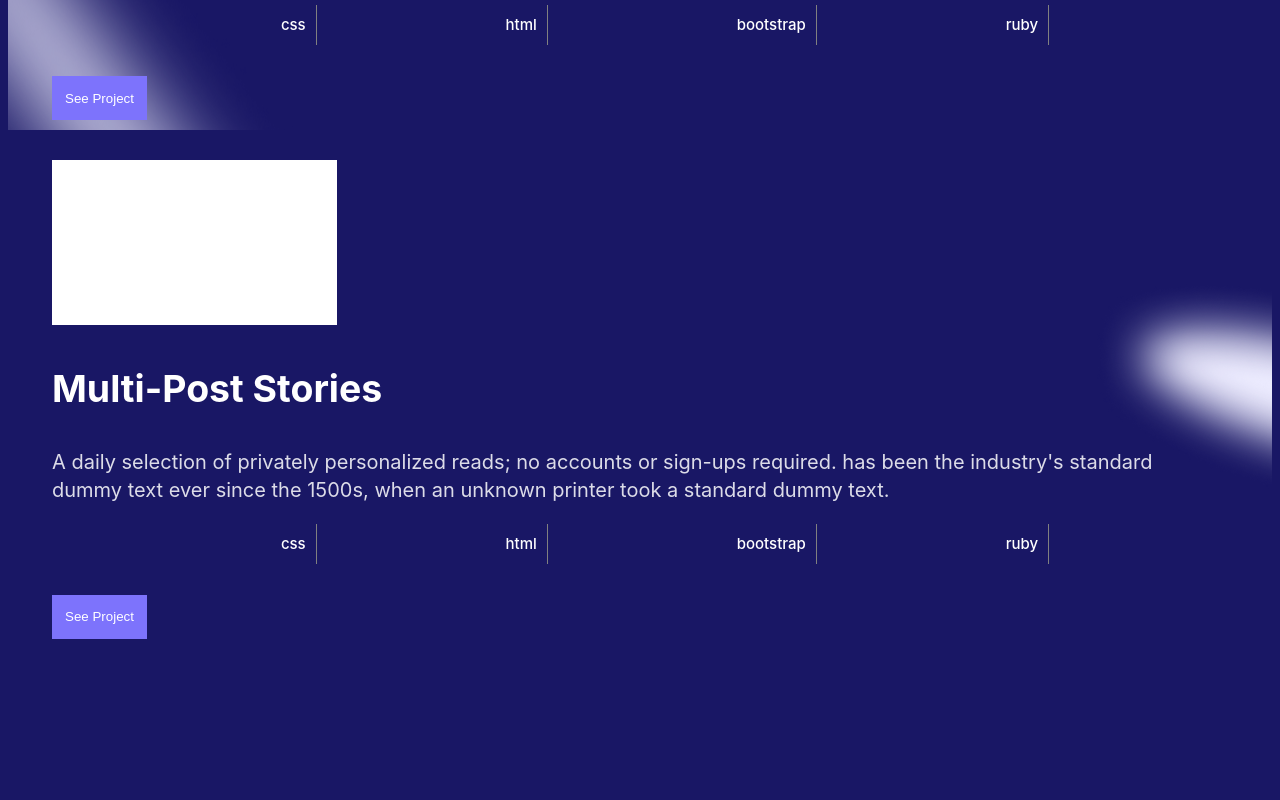
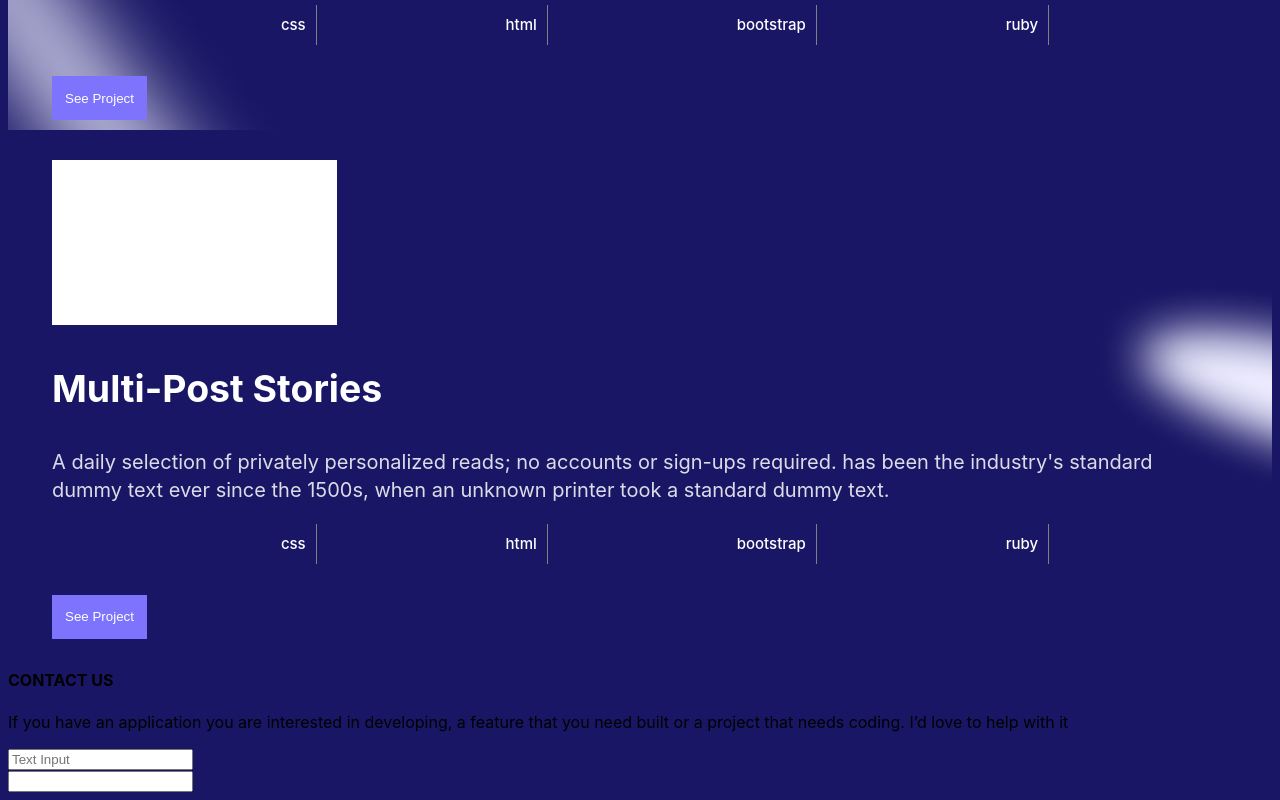
Before and after one commit to miftah1991/SetupAndMobileVersionSkeleton, a website: page index.html in a window 1280 px wide. Shown: the part 2493-3293 px from the top of the page. Before the commit the page ends 3150 px from the top, so only its background shows below. Drawn offline with Linux system fonts and the light colour scheme.

Commit message:
Adding contact form section Peer Programming
Added contact form section and the rest section will be done by my co-worker

```diff
--- a/index.html
+++ b/index.html
@@ -196,5 +196,17 @@
         </div>
 
     </section>
+    <section class="contact-section">
+        <h4>CONTACT US</h4>
+        <p>If you have an application you are interested in developing, a feature that you need built or a project that needs coding. I’d love to help with it  </p>
+        <form>
+            <div class="visitor-info">
+                <input type="text" id="first-name" name="first-name" placeholder="Text Input" />
+            </div>
+            <div class="visitor-email">
+                <input type="email" id="email" name="email" required >
+            </div>
+        </form>
+    </section>
 </body>
 </html>
```
